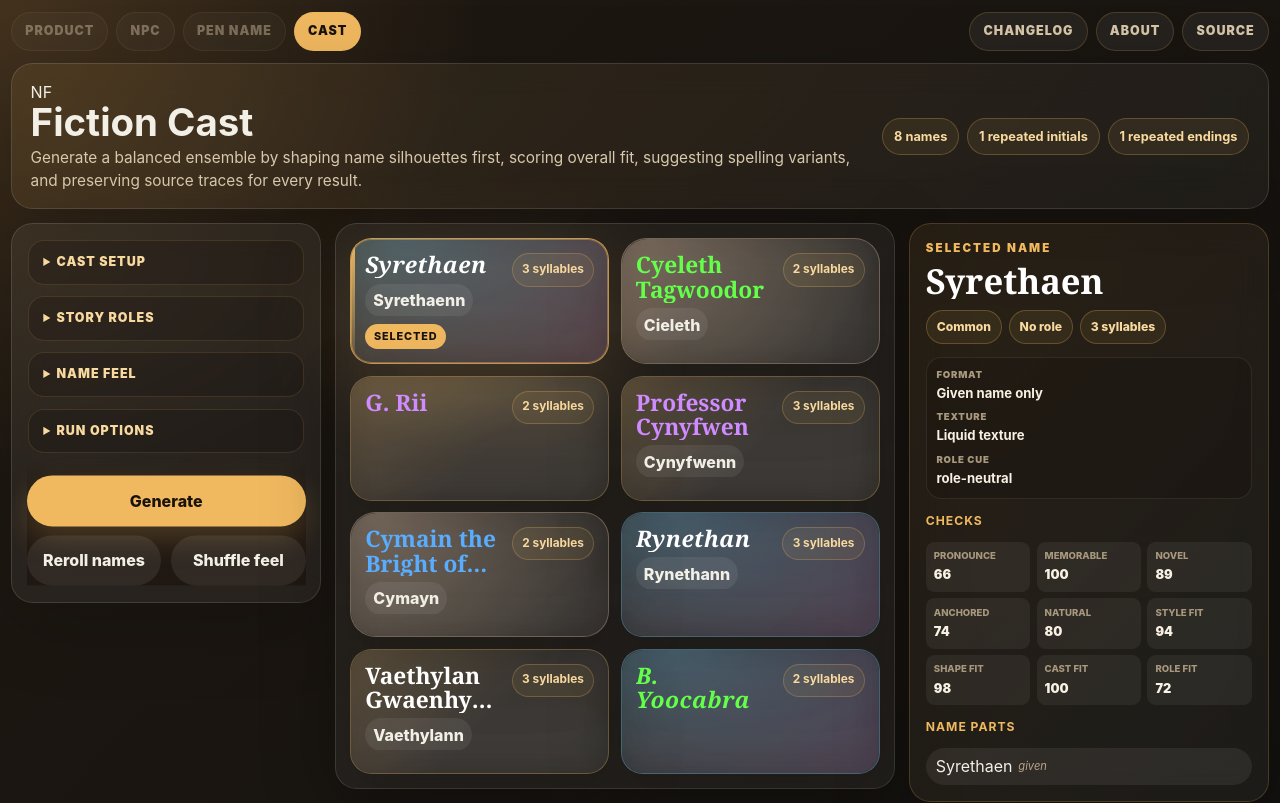
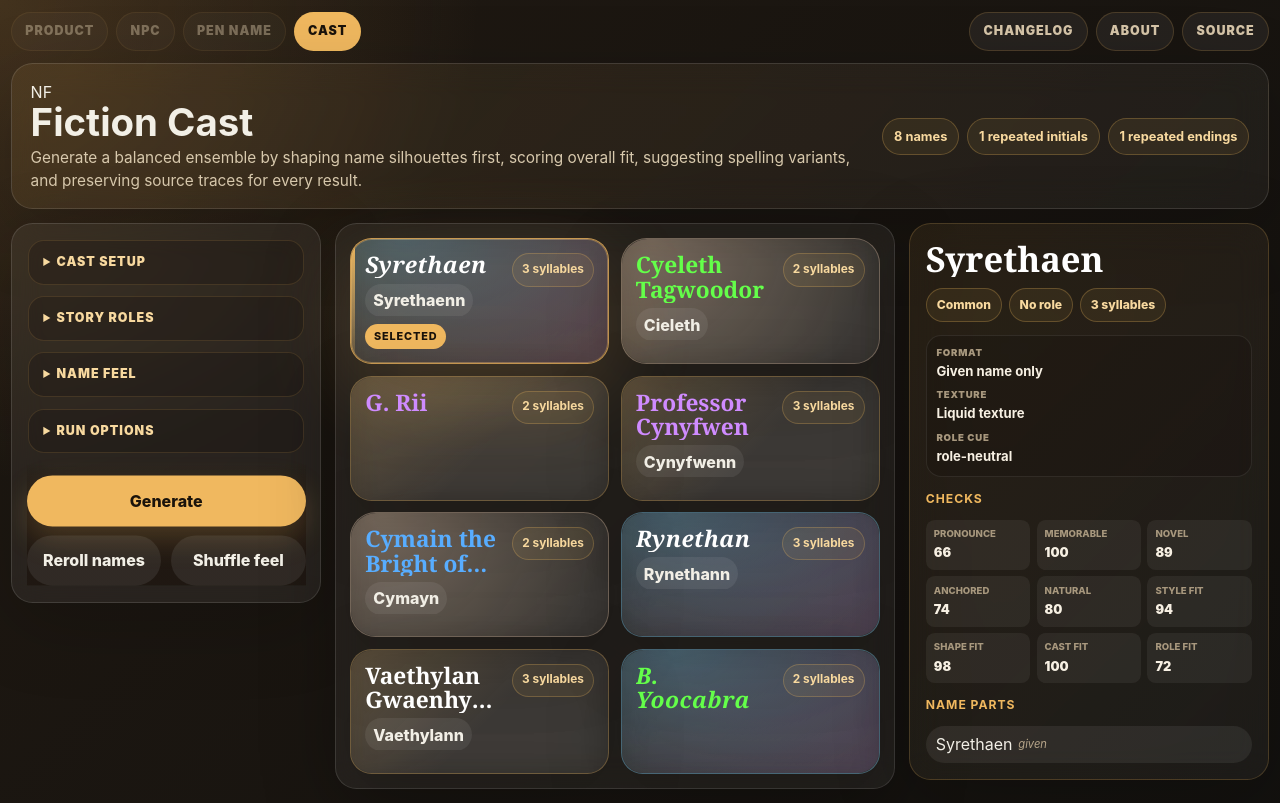
Before and after one commit to jaahay/name-forge, a React (Vite) app: page / in a window 1280 px wide. Shown: the top 803 px of the page. Built offline with nearby package versions, Linux system fonts and the light colour scheme.

Commit message:
Remove selected-name label from inspector

```diff
--- a/src/ui/NameCard.tsx
+++ b/src/ui/NameCard.tsx
@@ -65,10 +65,7 @@ export function NameInspector({ name }: NameInspectorProps) {
   return (
     <aside className="selected-name-panel panel" aria-labelledby="selected-name-heading">
       <header className="selected-name-heading">
-        <div>
-          <p className="eyebrow">Selected name</p>
-          <h2 id="selected-name-heading" className={`name-card-title ${rarity.className}`}>{name.name}</h2>
-        </div>
+        <h2 id="selected-name-heading" className={`name-card-title ${rarity.className}`}>{name.name}</h2>
         <ul className="selected-name-chips" aria-label="Selected name snapshot">
           <li>{rarity.label}</li>
           <li>{roleLabel}</li>
```
